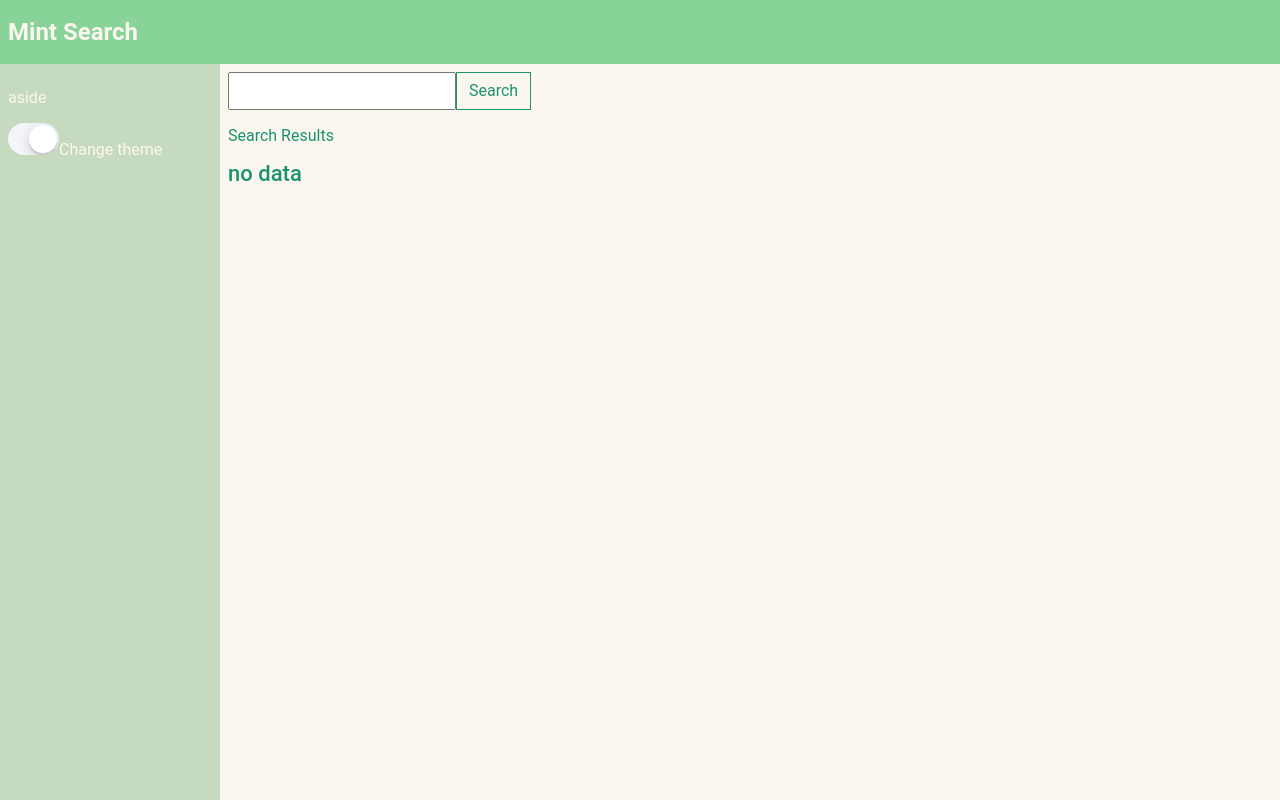
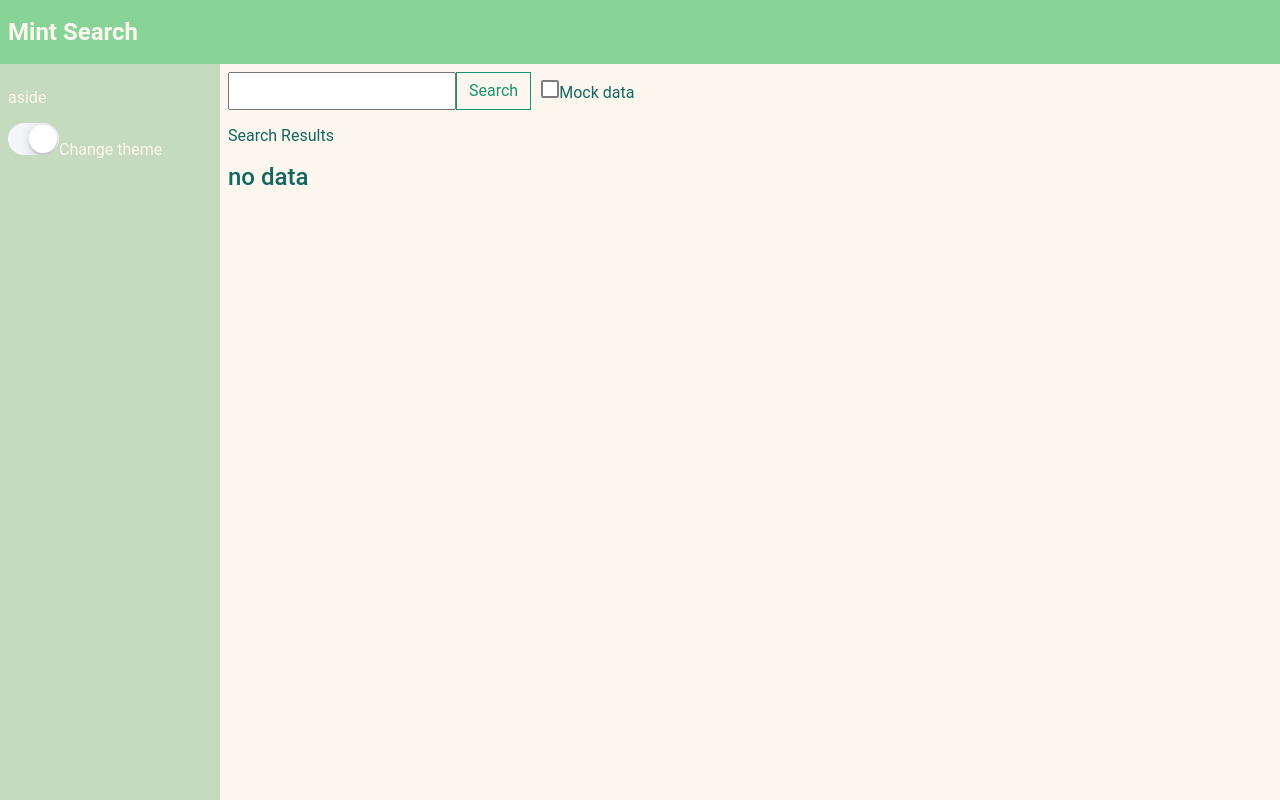
Before and after one commit to adamqs/iso_mint_base, a React (Create React App) app: page / in a window 1280 px wide. Built offline with nearby package versions, Linux system fonts and the light colour scheme.

Commit message:
add mock data toggle

```diff
--- a/src/MainSectionFacet/MainSectionFacet.js
+++ b/src/MainSectionFacet/MainSectionFacet.js
@@ -3,8 +3,7 @@ import styled from 'styled-components';
 import SearchBox from '../components/SearchBox/SearchBox';
 import useSolrSearch from '../service/hooks/useSolrSearch';
 import SimpleView from '../Views/SimpleView';
-
-import mockAPIData from '../API/solrApiResponse.json';
+import { IonCheckbox } from '@ionic/react';
 
 const Main = styled.main`
   transition: color var(--iso-colorTransitionSpeed),
@@ -17,13 +16,25 @@ const Main = styled.main`
   padding: 0.5rem;
 `;
 
+const SearchBoxWrapper = styled.div`
+  display: flex;
+  align-items: center;
+`;
+
+const MockToggleWrapper = styled.div`
+  padding-left: 10px;
+`;
+
 const MainSectionFacet = () => {
   const [searchTerm, setSearchTerm] = useState('');
   const [count, setCount] = useState(10);
+  const [searchBoxString, setSearchBoxString] = useState('');
   // const [data, setData] = useState({ documents: [] });
+  const [mock, setMock] = useState(false);
   const [results, numberFound, loading, errors, hasMore] = useSolrSearch(
     searchTerm,
-    count
+    count,
+    mock
   );
 
   const runSearch = (e) => {
@@ -32,21 +43,39 @@ const MainSectionFacet = () => {
     setCount(10);
     // setting the search term triggers the data fetch since this variable is used
     // as a 'dependency' in useFetchSearchResults hook
-    setSearchTerm(searchTerm);
+    setSearchTerm(searchBoxString);
+  };
+
+  const toggleMock = () => {
+    setSearchBoxString(mock ? '' : 'Water');
+    setMock((prevState) => !prevState);
   };
 
   return (
     <Main>
-      <SearchBox
-        searchTerm={searchTerm}
-        setSearchTerm={setSearchTerm}
-        runSearch={runSearch}
-      />
+      <SearchBoxWrapper>
+        <SearchBox
+          searchBoxString={searchBoxString}
+          setSearchBoxString={setSearchBoxString}
+          runSearch={runSearch}
+        />
+        <MockToggleWrapper>
+          <IonCheckbox id="mockData" value={mock} onIonChange={toggleMock} />
+          <label htmlFor="mockData">Mock data</label>
+        </MockToggleWrapper>
+      </SearchBoxWrapper>
+      {/* <div>
+        <h3>Diagnostics</h3>
+        <p>mock: {mock ? 'true' : 'false'}</p>
+        <p>searchTerm: {searchTerm} </p>
+        <p>searchBox: {searchBoxString}</p>
+        <p>results: {results ? 'there is something' : 'nope, nothing yet'} </p>
+      </div> */}
       <p>Search Results</p>
       {results ? (
-        <SimpleView data={results} loading={loading} />
+        <SimpleView results={results} loading={loading} />
       ) : (
-        <h3>no data</h3>
+        <h2>no data</h2>
       )}
     </Main>
   );
--- a/src/Views/SimpleView.js
+++ b/src/Views/SimpleView.js
@@ -19,11 +19,11 @@ const StyledRecord = styled.div`
 
   p {
     margin-bottom: 0px;
-    color: #7c7bbf;
+    color: var(--iso-mainTextLight);
   }
 
   span {
-    color: #45446b;
+    color: var(--iso-mainText);
   }
 `;
 
--- a/src/components/SearchBox/SearchBox.js
+++ b/src/components/SearchBox/SearchBox.js
@@ -37,7 +37,7 @@ const SearchButton = styled(Btn)`
   }
 `;
 
-const SearchBox = ({ searchTerm, setSearchTerm, runSearch }) => {
+const SearchBox = ({ searchBoxString, setSearchBoxString, runSearch }) => {
   return (
     <SearchForm
       onSubmit={(e) => {
@@ -51,9 +51,9 @@ const SearchBox = ({ searchTerm, setSearchTerm, runSearch }) => {
       <input
         id="input_search"
         type="text"
-        value={searchTerm}
+        value={searchBoxString}
         onChange={(e) => {
-          setSearchTerm(e.target.value);
+          setSearchBoxString(e.target.value);
         }}
       />
       <SearchButton
--- a/src/components/Themes/DefaultTheme.js
+++ b/src/components/Themes/DefaultTheme.js
@@ -6,7 +6,8 @@ export const DefaultTheme = createGlobalStyle`
     --iso-colorTransitionSpeed: 0.2s;
     --iso-mainColour: #88d498;
     --iso-mainBg: #fbf7ef;
-    --iso-mainText: #1a936f;
+    --iso-mainText: #14665F;
+    --iso-mainTextLight: #1a936f;
 
     --iso-sidepanelBg:  #c6dabf;
     --iso-sidepanelText: #fbf7ef;
--- a/src/components/Themes/IsoTheme.js
+++ b/src/components/Themes/IsoTheme.js
@@ -6,7 +6,8 @@ export const IsoTheme = createGlobalStyle`
     --iso-colorTransitionSpeed: 0.2s;
     --iso-mainColour: #7c7bbf;
     --iso-mainBg: #F1F6F8;
-    --iso-mainText: #3d5a80;
+    --iso-mainText: #3d5a80;     /* #45446b */
+    --iso-mainTextLight: #7c7bbf;
 
     --iso-sidepanelBg: #ecf0f3;
     --iso-sidepanelText: #3d5a80;
--- a/src/service/hooks/useSolrSearch.js
+++ b/src/service/hooks/useSolrSearch.js
@@ -1,11 +1,13 @@
 import { useState, useEffect } from 'react';
 import axios from 'axios';
+
+import mockAPI from '../../API/solrApiResponse.json';
 
 const begURL = 'http://kima19:56779/api/Search?q=';
 const midURL = '&start=1&count=';
 const endURL = '&dataset=livedata';
 
-const useSolrSearch = (searchTerm = '', count = 10) => {
+const useSolrSearch = (searchTerm = '', count = 10, mock = false) => {
   const [loading, setLoading] = useState(false);
   const [results, setResults] = useState(false);
   const [numberFound, setNumberFound] = useState('search');
@@ -13,9 +15,9 @@ const useSolrSearch = (searchTerm = '', count = 10) => {
   const [errors, setErrors] = useState(false);
 
   useEffect(() => {
-    if (searchTerm === '') {
-      return;
-    }
+    if (mock) return setResults(mockAPI);
+    if (searchTerm === '') return;
+
     setLoading(true);
     axios
       .get(begURL + searchTerm + midURL + count + endURL, {
```
